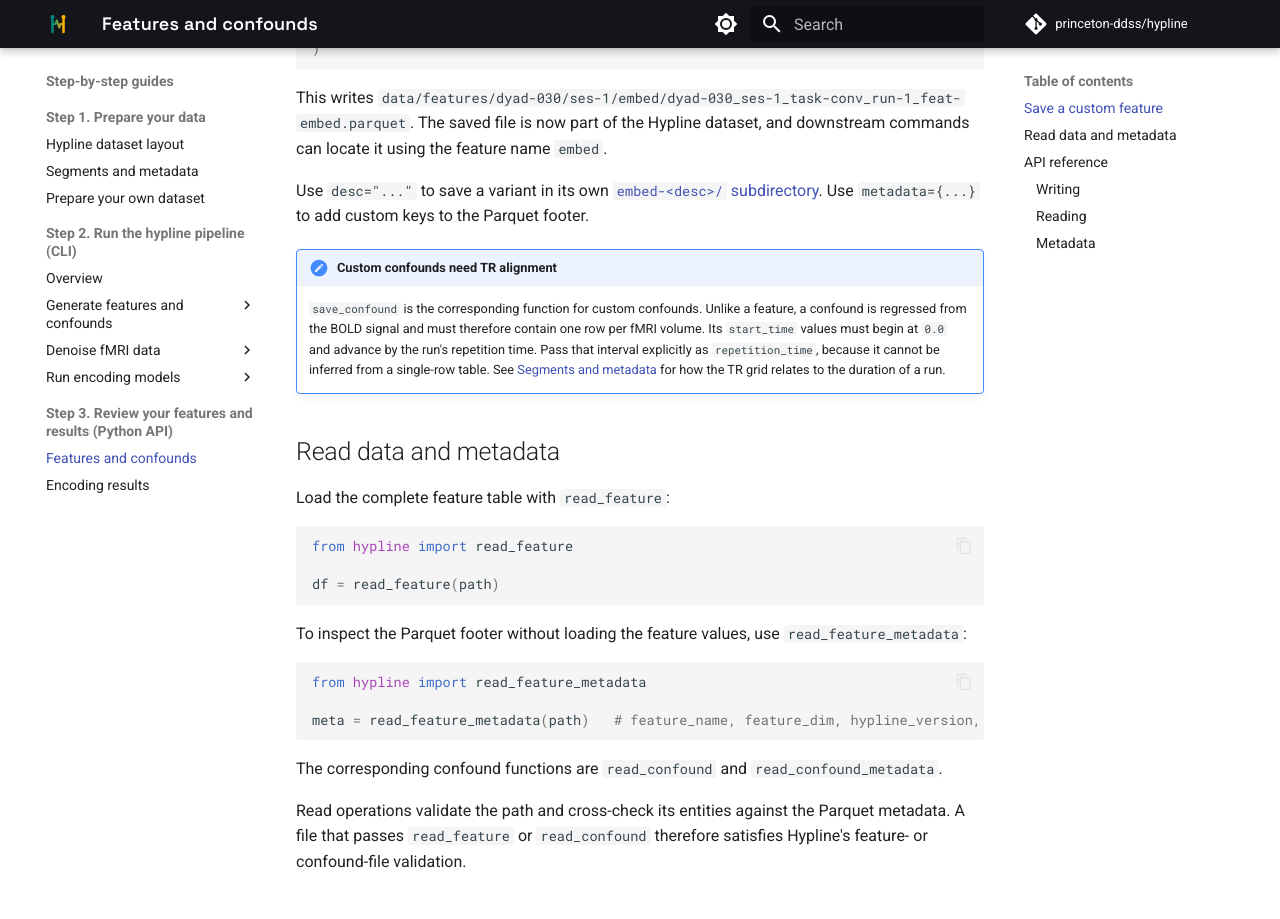
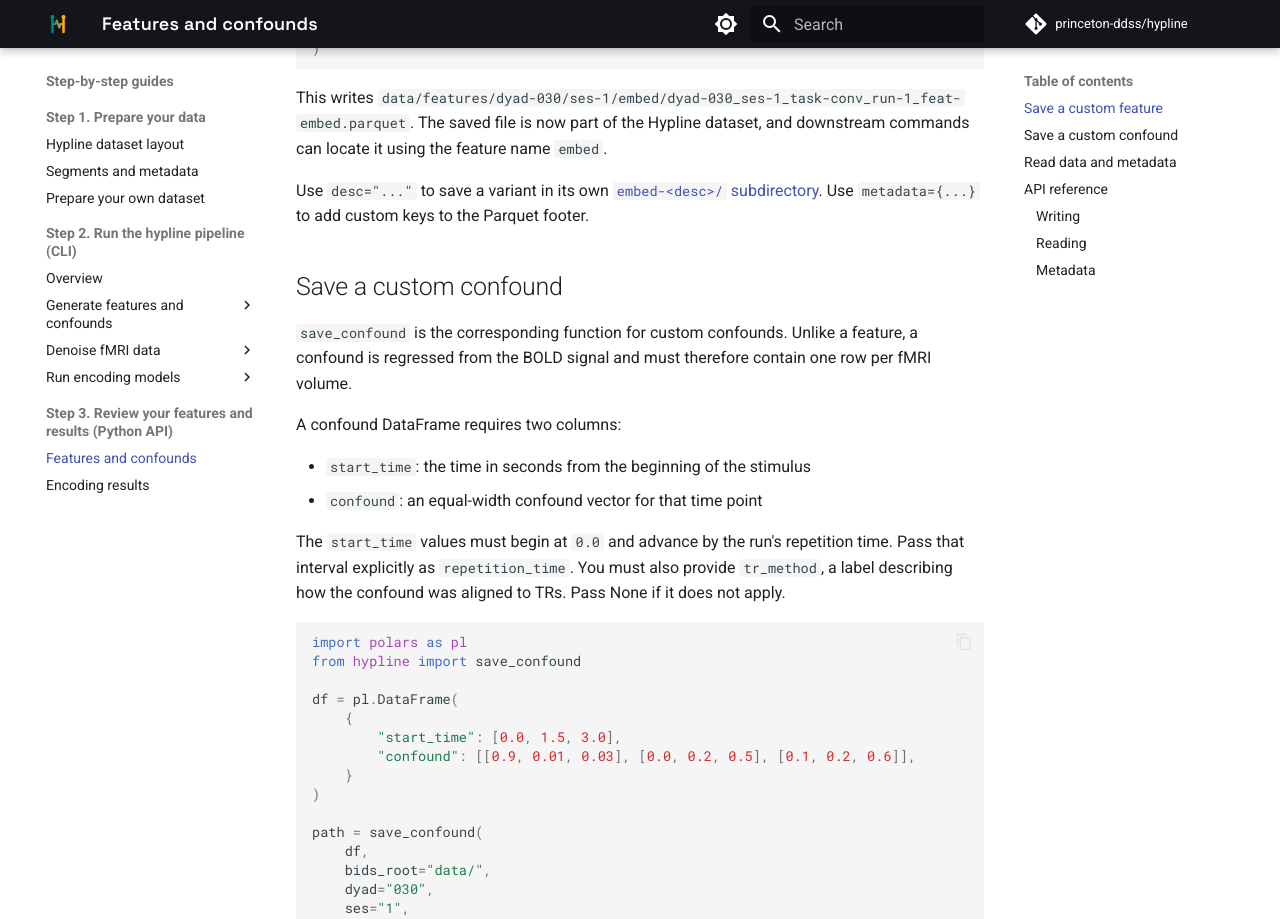
Before and after one commit to princeton-ddss/hypline, an MkDocs documentation site: the page built from docs/mkdocs/step-by-step/python-api.md, in a window 1280 px wide and 1400 px high, scrolled down 1452 px. Shown: the top 919 px of the window. Built offline with MkDocs 1.6.1 and Material for MkDocs 9.7.7, drawn with Linux system fonts in a browser that asks for light colours; comment, search, counter and statistics services are not loaded; the version menu is left out; some of the changed text lies outside the part shown.

Commit message:
Document saving custom confounds in Python API
Add detailed instructions for saving custom confounds, including DataFrame structure and example code.

````diff
--- a/docs/mkdocs/step-by-step/python-api.md
+++ b/docs/mkdocs/step-by-step/python-api.md
@@ -72,16 +72,47 @@ Use `desc="..."` to save a variant in its own
 [`embed-<desc>/` subdirectory](layout.md#desc-variants). Use
 `metadata={...}` to add custom keys to the Parquet footer.
 
-!!! note "Custom confounds need TR alignment"
 
-    `save_confound` is the corresponding function for custom confounds. Unlike
-    a feature, a confound is regressed from the BOLD signal and must therefore
-    contain one row per fMRI volume.
-    Its `start_time` values must begin at `0.0` and advance by the run's
-    repetition time. Pass that interval explicitly as `repetition_time`, because
-    it cannot be inferred from a single-row table.
-    See [Segments and metadata](segments.md) for how the TR grid
-    relates to the duration of a run.
+## Save a custom confound
+
+`save_confound` is the corresponding function for custom confounds. Unlike
+a feature, a confound is regressed from the BOLD signal and must therefore
+contain one row per fMRI volume.
+
+A confound DataFrame requires two columns:
+
+- `start_time`: the time in seconds from the beginning of the stimulus
+- `confound`: an equal-width confound vector for that time point
+
+The `start_time` values must begin at `0.0` and advance by the run's
+repetition time. Pass that interval explicitly as `repetition_time`. You must also provide
+`tr_method`, a label describing how the confound was aligned to TRs. Pass None
+if it does not apply.
+
+```python
+import polars as pl
+from hypline import save_confound
+
+df = pl.DataFrame(
+    {
+        "start_time": [0.0, 1.5, 3.0],
+        "confound": [[0.9, 0.01, 0.03], [0.0, 0.2, 0.5], [0.1, 0.2, 0.6]],
+    }
+)
+
+path = save_confound(
+    df,
+    bids_root="data/",
+    dyad="030",
+    ses="1",
+    conf="newconf",
+    task="conv",
+    run="1",
+    repetition_time=1.5,
+    tr_method=None,
+)
+```
+
 
 ## Read data and metadata
 
````
